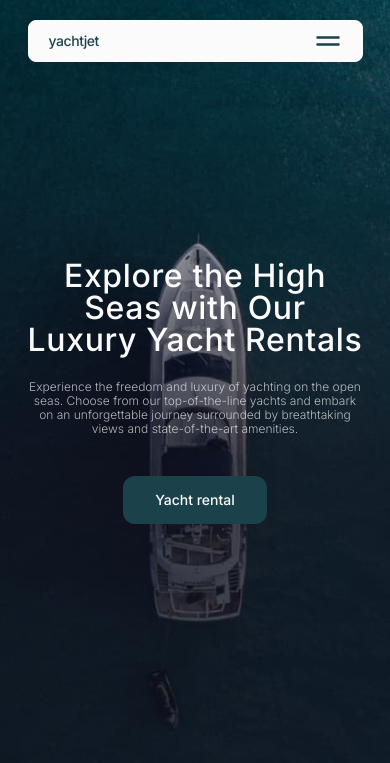
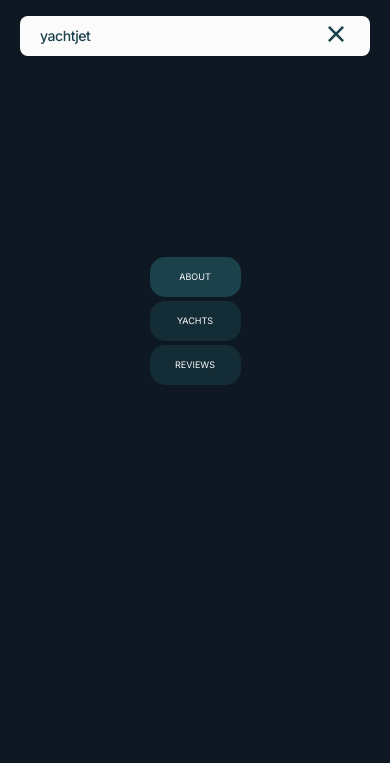
Before and after one commit to Nippondanso/project-TeamWork, a website built with Vite: page src/index.html in a window 390 px wide. Both pictures are taken after a click on the button 327 px from the left and 41 px from the top of the page. Shown: the top 763 px of the page. Built offline with nearby package versions, Linux system fonts and the light colour scheme.

Commit message:
Update js file, header and mobile-form sections linking

```diff
--- a/src/css/css_partials/header.css
+++ b/src/css/css_partials/header.css
@@ -7,6 +7,7 @@
   right: 1%;
   top: 20px;
   bottom: 1%;
+  height: 42px;
 }
 
 .header-container {
@@ -58,6 +59,7 @@
 
   .header-border {
     top: 32px;
+    height: 48px;
   }
 
   .header-container {
--- a/src/css/css_partials/mobile-form.css
+++ b/src/css/css_partials/mobile-form.css
@@ -22,7 +22,7 @@
 }
 
 .modal-first {
-    border-radius: 15px;
+  border-radius: 8px;
   border: none;
   background-color: var(--color-light);
   font-size: 16px;
@@ -57,7 +57,7 @@
   padding: 0;
 }
 
-.modal-second{
+.modal-second {
   margin-top: 201px;
 }
 
@@ -119,7 +119,7 @@
 }
 
 .modal-social-icon {
-    fill: var(--color-light)
+  fill: var(--color-light);
 }
 
 .modal-social-icon:hover,
--- a/src/js/modal.js
+++ b/src/js/modal.js
@@ -1,20 +1,14 @@
-document.addEventListener('DOMContentLoaded', (event) => {
-    const modal = document.querySelector('.backdrop');
-    const closeModalBtn = document.querySelector('.modal-close-bth');
+(() => {
+  const refs = {
+    openModalBtn: document.querySelector('[data-menu-open]'),
+    closeModalBth: document.querySelector('[data-menu-close]'),
+    modal: document.querySelector('[data-modal]'),
+  };
 
-    // Функція для закриття модального вікна
-    const closeModal = () => {
-        modal.style.display = 'none';
-    };
+  refs.openModalBtn.addEventListener('click', toggleModal);
+  refs.closeModalBth.addEventListener('click', toggleModal);
 
-    // Додаємо обробник події для кнопки закриття
-    closeModalBtn.addEventListener('click', closeModal);
-
-    // Відкриття модального вікна для демонстрації
-    modal.style.display = 'flex';
-
-    function toggleModal() {
-    // is-open це клас який буде додаватися/забиратися на бекдроп при натисканні на кнопки
+  function toggleModal() {
     refs.modal.classList.toggle('is-open');
   }
-});
+})();
--- a/src/partials/mobile-form.html
+++ b/src/partials/mobile-form.html
@@ -1,14 +1,8 @@
-<div class="backdrop">
-  <div class="mobile-menu">
+<div class="mobile-menu" data-modal>
   <div class="modal-first">
     <p class="modal-text">yachtjet</p>
-      <button class="modal-close-bth" type="button">
-        <svg
-          class="modal-close-bth-icon"
-          width="16"
-          height="16"
-          aria-label="close modal icon"
-        >
+    <button class="modal-close-bth" type="button" data-menu-close>
+      <svg class="modal-close-bth-icon" width="16" height="16" aria-label="close modal icon">
         <use href="./img/icons.svg#close"></use>
       </svg>
     </button>
@@ -31,49 +25,22 @@
   <div class="modal-thirt">
     <ul class="modal-social-list">
       <li class="modal-social-item">
-          <a
-            class="modal-social-link"
-            href="https://www.instagram.com/goitclub/"
-            target="_blank"
-          >
-            <svg
-              class="modal-social-icon"
-              width="28"
-              height="28"
-              aria-label="instagram"
-            >
+        <a class="modal-social-link" href="https://www.instagram.com/goitclub/" target="_blank">
+          <svg class="modal-social-icon" width="28" height="28" aria-label="instagram">
             <use href="./img/icons.svg#instagram"></use>
           </svg>
         </a>
       </li>
       <li class="modal-social-item">
-          <a
-            class="modal-social-link"
-            href="https://www.youtube.com/c/GoIT"
-            target="_blank"
-          >
-            <svg
-              class="modal-social-icon"
-              width="28"
-              height="28"
-              aria-label="youtube"
-            >
+        <a class="modal-social-link" href="https://www.youtube.com/c/GoIT" target="_blank">
+          <svg class="modal-social-icon" width="28" height="28" aria-label="youtube">
             <use href="./img/icons.svg#youtube"></use>
           </svg>
         </a>
       </li>
       <li class="modal-social-item">
-          <a
-            class="modal-social-link"
-            href="https://www.facebook.com/goITclub/"
-            target="_blank"
-          >
-            <svg
-              class="modal-social-icon"
-              width="28"
-              height="28"
-              aria-label="facebook"
-            >
+        <a class="modal-social-link" href="https://www.facebook.com/goITclub/" target="_blank">
+          <svg class="modal-social-icon" width="28" height="28" aria-label="facebook">
             <use href="./img/icons.svg#facebook"></use>
           </svg>
         </a>
@@ -81,4 +48,3 @@
     </ul>
   </div>
 </div>
-</div>
```
Lines whose indentation alone changed are shown as unchanged.
